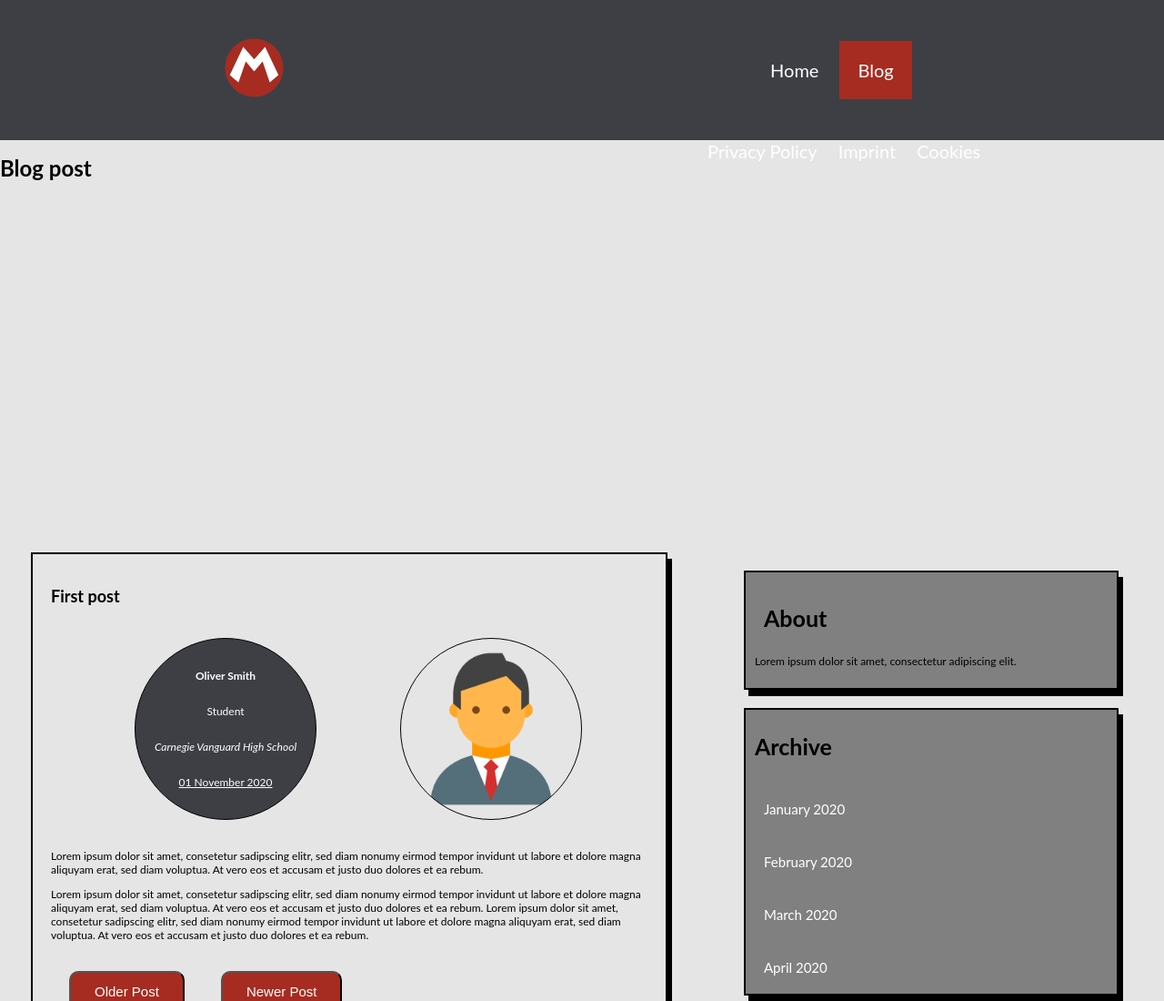
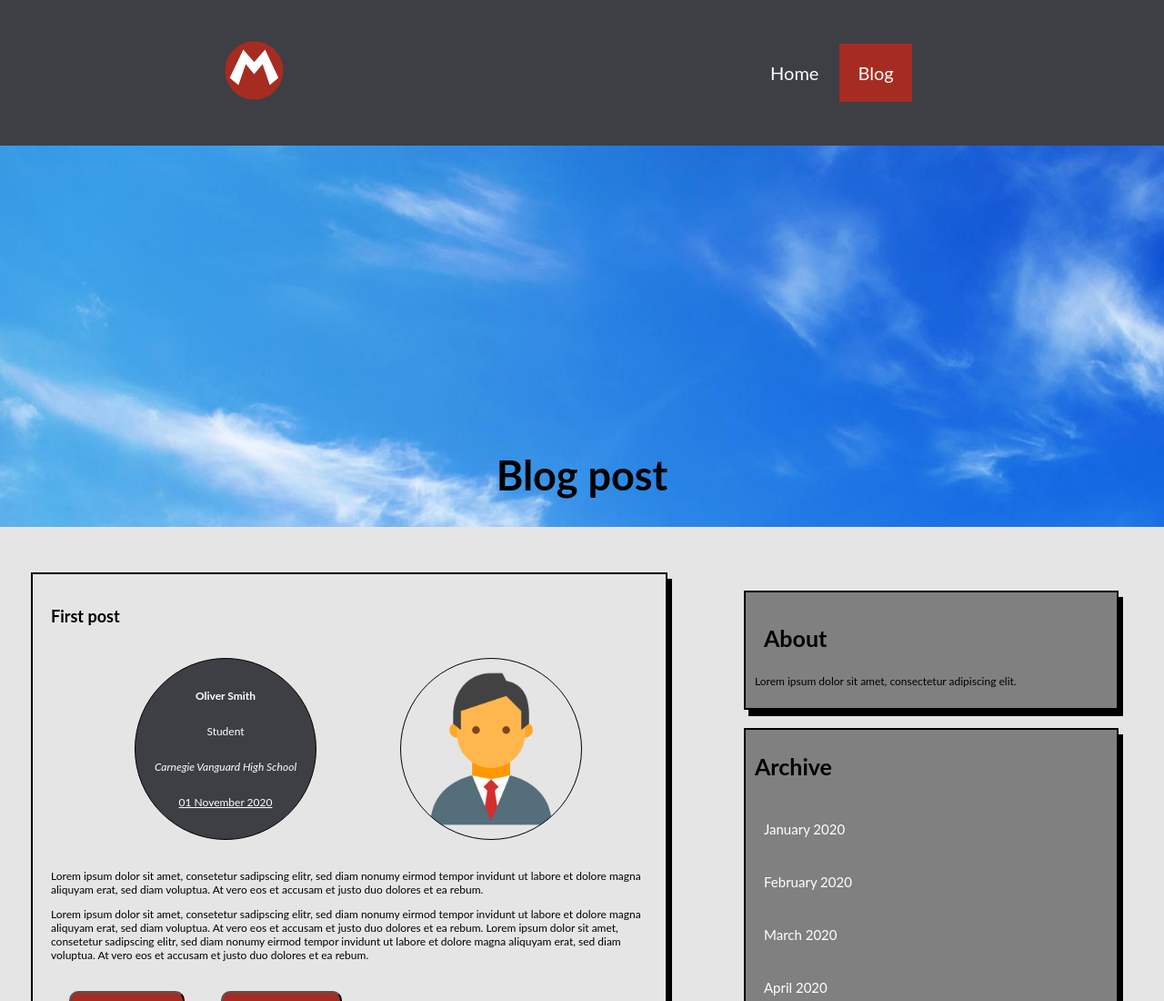
Before and after one commit to MarioKrausser/Personal-Blog-Website, a plain HTML site: page blogPost.html in a window 1280 px wide. Shown: the top 1100 px of the page at 91% size. Drawn offline with Linux system fonts and the light colour scheme; files that its build step writes are made by us from their sources; files whose address does not match are found by name.

Commit message:
Add files via upload

```diff
--- a/blogpost.css
+++ b/blogpost.css
@@ -53,7 +53,7 @@ box-sizing: border-box;
     background-color: #A62C21;
 }
 
-#header {
+#hd {
     grid-area: hd;
     display: flex;
     justify-content: center;
@@ -61,7 +61,7 @@ box-sizing: border-box;
     background-image: url("../img/sky-header.jpg");
 }
 
-#header > h1 {
+#hd > h1 {
     font-size: 45px;
 }
 
```
